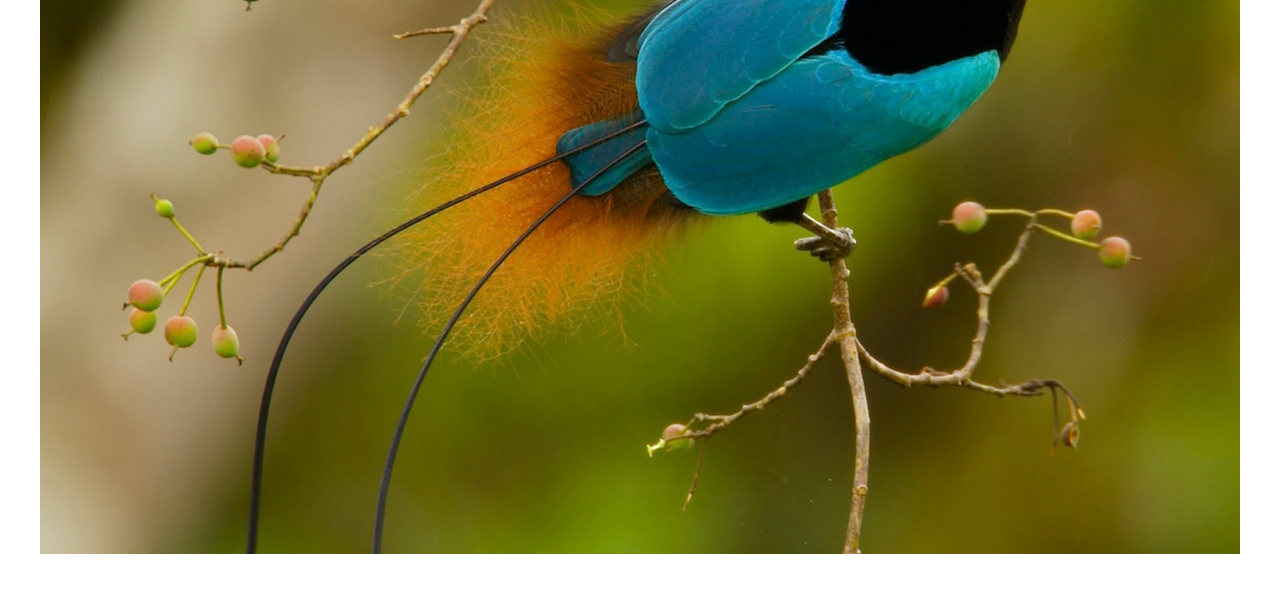
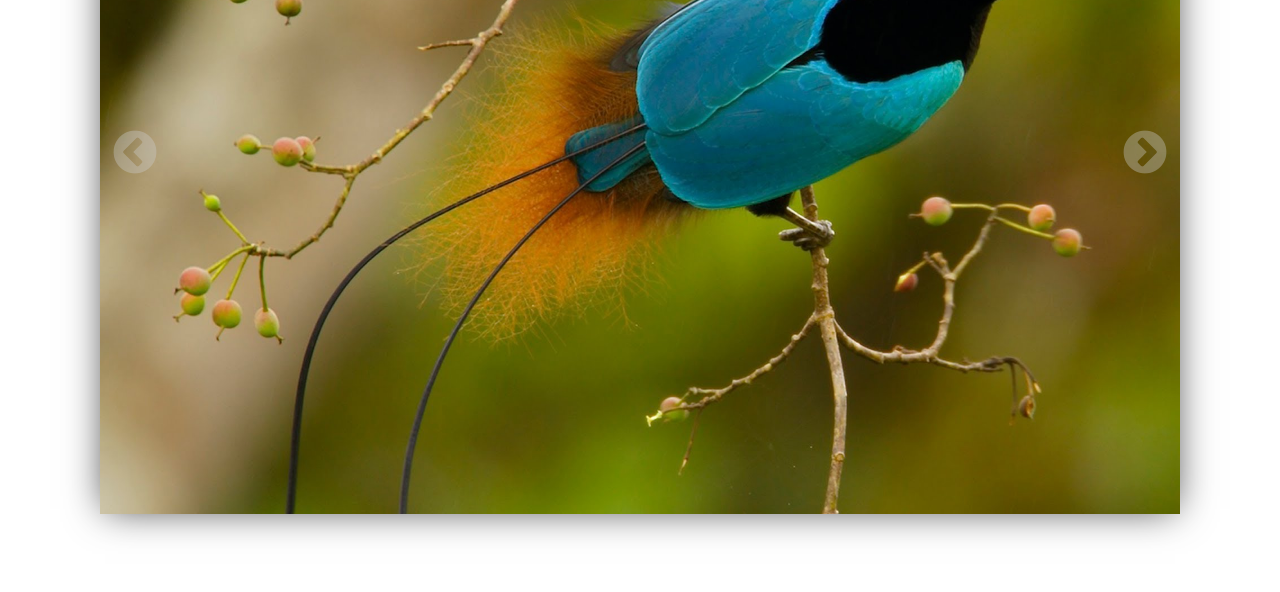
Before and after one commit to antheaddigital/zimmybooks-book-template, a plain HTML site: page index.html in a window 1280 px wide. Shown: the part 246-838 px from the top of the page. Before the commit the page ends 800 px from the top, so only its background shows below. Drawn offline with Linux system fonts and the light colour scheme.

Commit message:
clean up

```diff
--- a/css/main.css
+++ b/css/main.css
@@ -8,6 +8,29 @@ body, html { overflow: hidden; }
 
 .slider {
   margin: 0 auto;
+  -webkit-box-shadow: 0px 0px 37px -5px rgba(0,0,0,0.75);
+  -moz-box-shadow: 0px 0px 37px -5px rgba(0,0,0,0.75);
+  box-shadow: 0px 0px 37px -5px rgba(0,0,0,0.75);
+}
+
+.slick-prev, .slick-next {
+  width: 50px;
+  height: 50px;
+  opacity: .5;
+  z-index: 9999;
+}
+
+.slick-prev {
+  left: 10px;
+}
+
+.slick-next {
+  right: 10px;
+}
+
+.slick-prev:before, .slick-next:before {
+  font-size: 50px;
+  color: #cecece;
 }
 
 .slider-page {
--- a/js/main.js
+++ b/js/main.js
@@ -6,17 +6,17 @@ $(document).ready(function(){
       // Apply browser height to wrapper and slider blocks
       var browserHeight = $(window).height();
       $('.wrapper').height(browserHeight);
-      $('.slider .page-img').height(browserHeight);
+      console.log(browserHeight);
+      var sliderMargin = Math.ceil(browserHeight / 20);
+      $('.slider .page-img').height(browserHeight - (sliderMargin * 2));
+      $('.slider').css({'margin-top': sliderMargin});
       // Apply new image width to slider width
       var pageImgWidth = $('.slider .page-img').width();
       $('.slider').width(pageImgWidth);
       // Apply width of sign link and position
       var signLinkWidth = Math.ceil(pageImgWidth / 5);
-      console.log(pageImgWidth);
-      console.log(signLinkWidth);
       $('.sign-link').width(signLinkWidth);
       var signLinkPosition = Math.ceil(signLinkWidth / 10);
-      console.log(signLinkPosition);
       $('.sign-link').css({ top: signLinkPosition, right: signLinkPosition});
     });
     $('.slider').slick({
```
